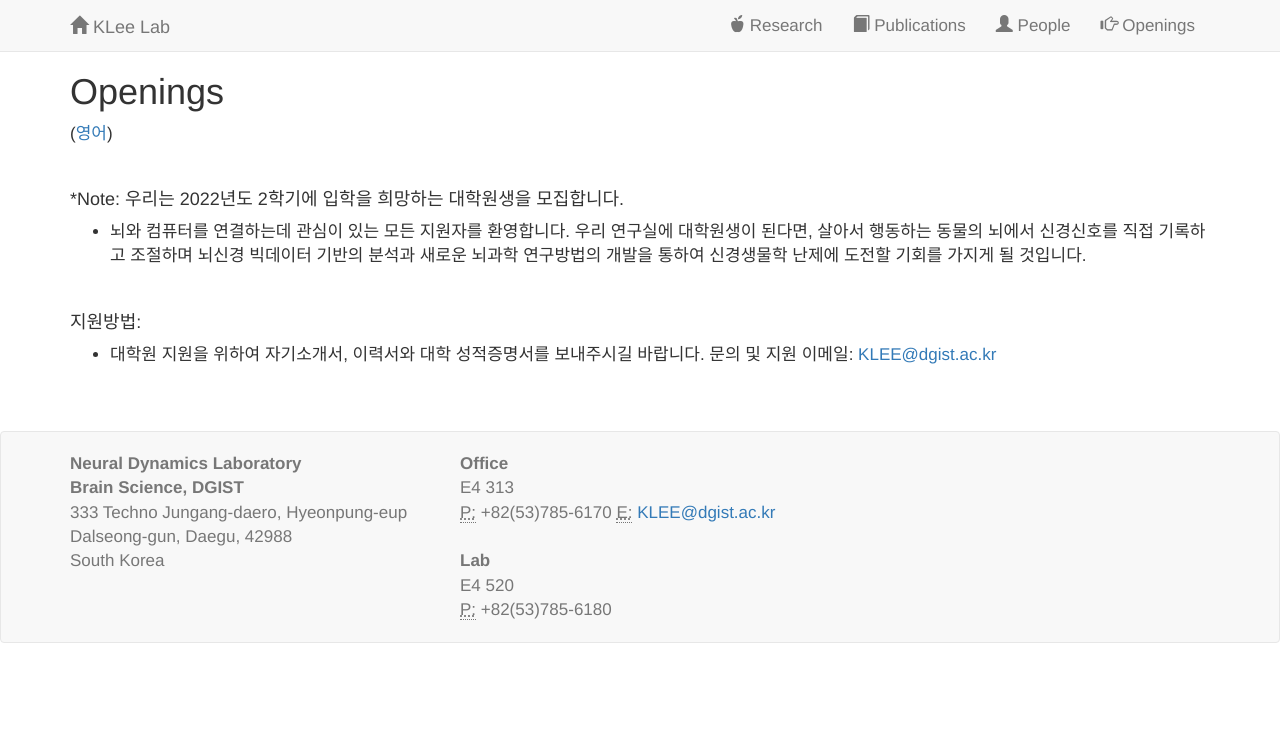
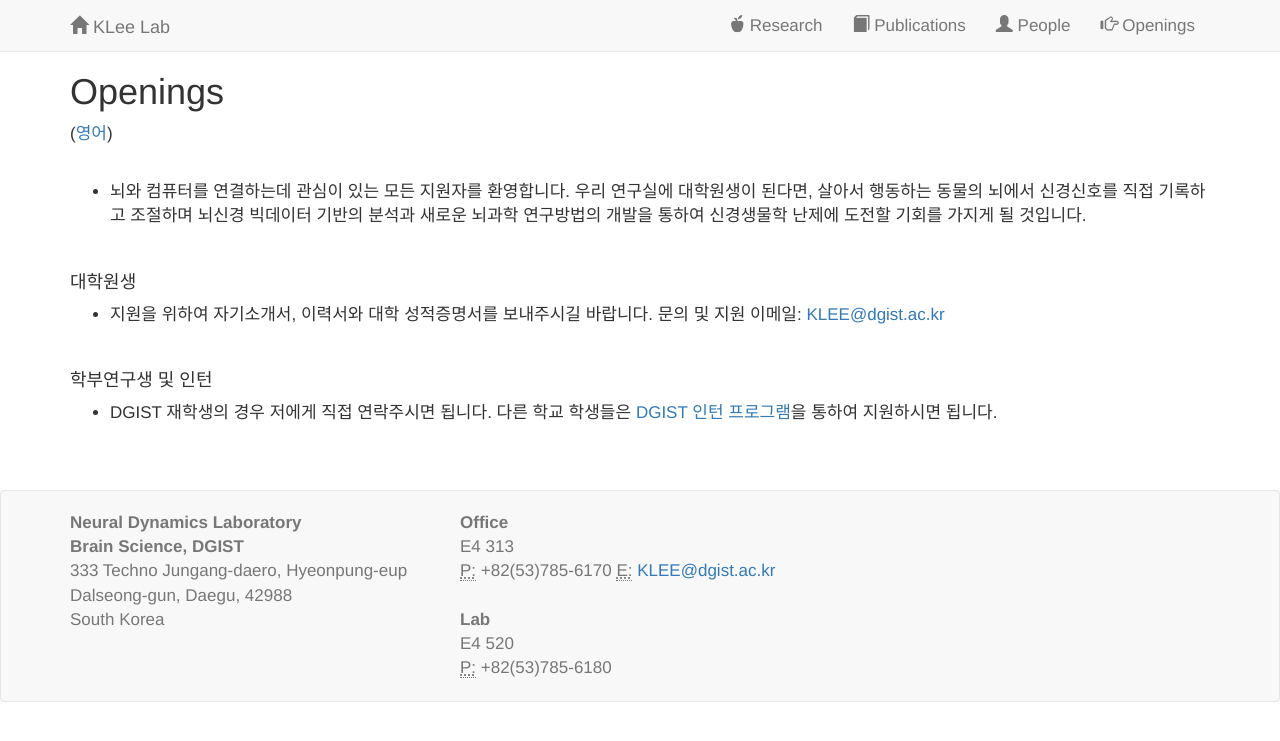
Before and after one commit to kleelab/kleelab.github.io, a Jekyll site: the page built from joinusK.html, in a window 1280 px wide. Shown: the top 741 px of the page. Built offline with Jekyll 4.4.1, drawn with Linux system fonts in a browser that asks for light colours; nearby versions of some CDN libraries; a style sheet for code colours, icons or effects is not loaded.

Commit message:
Update joinusK.html

```diff
--- a/joinusK.html
+++ b/joinusK.html
@@ -7,22 +7,27 @@ layout: default
         <h1 class="joinus">Openings</h1>
      <p> (<a href="{{ site.url }}{{ site.baseurl }}/joinus">영어</a>)</p>
     <br>
-
-      <h4>*Note: 우리는 2022년도 2학기에 입학을 희망하는 대학원생을 모집합니다.</h4>
-        <p>
      <ul>
      <li>
          뇌와 컴퓨터를 연결하는데 관심이 있는 모든 지원자를 환영합니다. 우리 연구실에 대학원생이 된다면, 살아서 행동하는 동물의 뇌에서 신경신호를 직접 기록하고 조절하며 뇌신경 빅데이터 기반의 분석과 새로운 뇌과학 연구방법의 개발을 통하여 신경생물학 난제에 도전할 기회를 가지게 될 것입니다. </p>
      </ul>
 <br>
 
-        <h4>지원방법:</h4>
+        <h4>대학원생</h4>
        <p>
        <ul>
      <li>
-         대학원 지원을 위하여 자기소개서, 이력서와 대학 성적증명서를 보내주시길 바랍니다. 문의 및 지원 이메일: <a href="mailto:KLEE@dgist.ac.kr">KLEE@dgist.ac.kr</a> </p>
+         지원을 위하여 자기소개서, 이력서와 대학 성적증명서를 보내주시길 바랍니다. 문의 및 지원 이메일: <a href="mailto:KLEE@dgist.ac.kr">KLEE@dgist.ac.kr</a> </p>
       </ul>
-        <br>
+<br>
+
+    <h4>학부연구생 및 인턴</h4>
+       <p>
+       <ul>
+     <li>
+        DGIST 재학생의 경우 저에게 직접 연락주시면 됩니다. 다른 학교 학생들은 <a href="https://www.dgist.ac.kr/gadm/html/sub03/0303.html">DGIST 인턴 프로그램</a>을 통하여 지원하시면 됩니다.</p>
+      </ul>
+<br>
 
 <!--Start of Tawk.to Script-->
 <script type="text/javascript">
```
